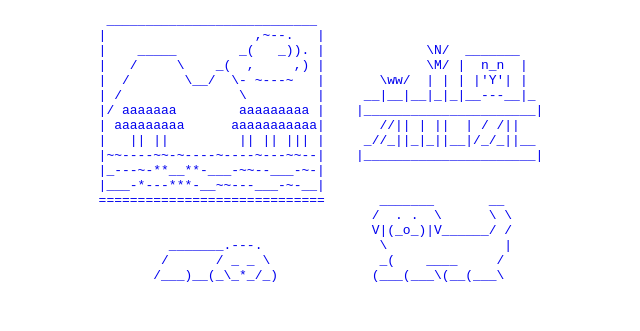
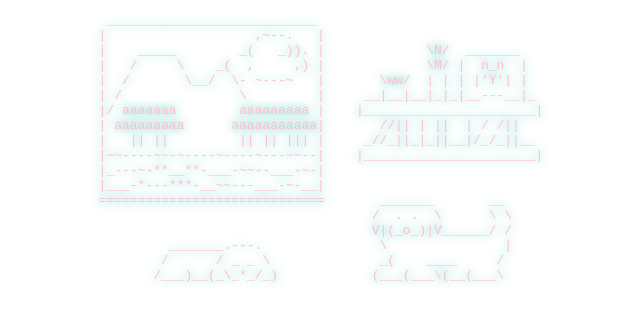
Before and after one commit to syooy3/UIDesign1, a plain HTML site: page ascii_town/interior-yeyoungyoo.html in a window 1280 px wide. Shown: the whole page, without its empty margins (3-643 px from the left). Drawn offline with Linux system fonts and the light colour scheme.

Commit message:
color update

```diff
--- a/ascii_town/interior-yeyoungyoo.html
+++ b/ascii_town/interior-yeyoungyoo.html
@@ -7,7 +7,8 @@
 
   </head>
   <body>
-      <a href=”exterior-yeyoungyoo.html” style="text-decoration: none">
+      <a href=”exterior-yeyoungyoo.html” style="text-decoration: none;
+       color: pink; text-shadow: 0px 0px 10px lightseagreen">
           <pre>
              ___________________________
             |                   ,~--.   |
```
Also changed, not shown: 1 other file.
